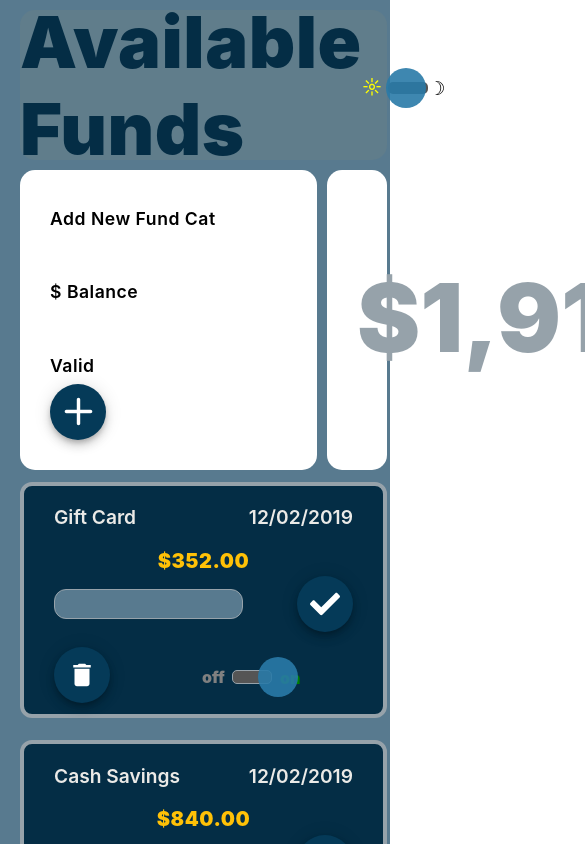
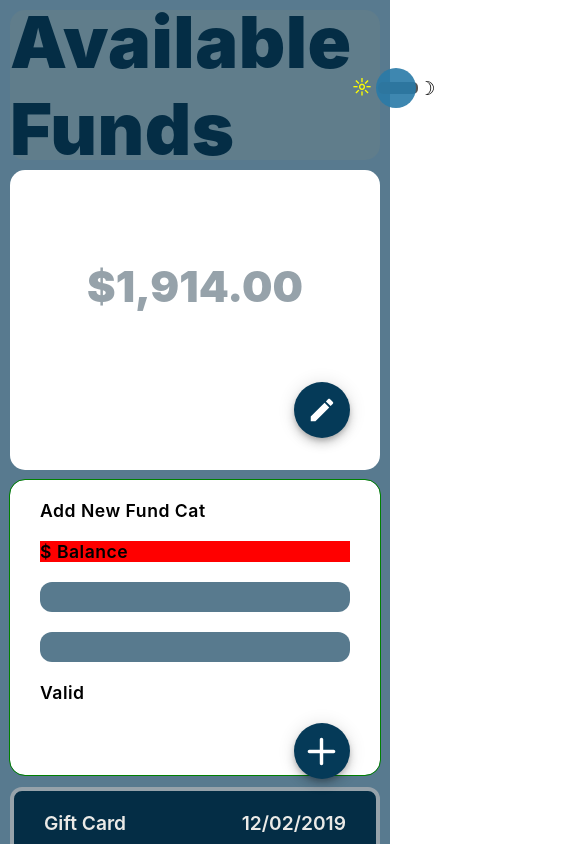
Before and after one commit to dioscarr/Available-Funds, a React (Create React App) app: page / in a window 390 px wide. Shown: the top 844 px of the page, 585 px wide, since content can reach past the window. Built offline with nearby package versions, Linux system fonts and the light colour scheme.

Commit message:
update app layout and css

```diff
--- a/src/App.css
+++ b/src/App.css
@@ -50,7 +50,7 @@
 #item1-2
 {
   grid-row: 2;
-  grid-column: 3/6;
+  grid-column: 2/6;
   padding: 30px;
   min-height: 300px;
   background-color: #ffffff;
@@ -60,17 +60,13 @@
 }
 #item2
 {
-
-  grid-row:2;
-  grid-column: 2;
-  align-self:center;
-  padding:30px;
-  min-height: 300px;
+  grid-row: 3;
+  grid-column: 2/6;
+  padding: 20px 30px;
+  min-height: 10vh;
   background-color: #ffffff;
-  border-radius:15px;
-
-
-  display:grid;
+  border-radius: 15px;
+  display: grid;
   grid-template-columns: 100%;
 }
 
@@ -81,7 +77,7 @@
   align-self:start;
   background-color:transparent;
 }
-
+/* Main layout Grid */
 #todoGridParent
 {
   padding:10px;
@@ -91,13 +87,14 @@
   display:grid;
   grid-gap:10px;
   grid-template-columns: 1fr 1fr 1fr 1fr 1fr 1fr;
-  grid-template-rows:2fr 1fr 20fr 20fr;
+  grid-template-rows:2fr 1fr 1fr 20fr;
 }
 
 .Toolbar{
-  height:inherit !important;
+  height:2vh;
   display:grid;
-  grid-template-rows:1fr 1fr 1fr 1fr 1fr;
+  grid-template-columns: repeat(auto-fit,minmax(150px,1fr));
+  grid-gap: 20px;
 
 }
 .Toolbar div{
@@ -119,7 +116,8 @@
   border:none;
   border-radius:12px;
   align-self:center;
-  padding:10px 15px;;
+  padding:10px 15px;
+  background-color: #587a8e;
 }
 .Toolbar input:focus{
 
@@ -129,16 +127,16 @@
 }
 .Toolbar input[name="NewFundName"]
 {
-  grid-row:2;
+
 
 
 }
 .Toolbar div:nth-child(3){
-  grid-row:3;
+
 }
 .Toolbar input[name="NewFundBalance"]
 {
-  grid-row:4;
+
 
 }
 
@@ -150,7 +148,7 @@ parent grid #item3
 **/
 
 #item3{
-  grid-row:3;
+  grid-row:4;
   grid-column: 2/6;
 
   background-color:transparent;
@@ -344,7 +342,7 @@ input[type="checkbox"].checkbox + label {
 
 .FundsSummaryRoot div:nth-child(2){
   grid-row: 2;
-  font-size: 95px;
+  font-size: 11vw;
   font-weight: 900;
   justify-self: center;
   align-self: center;
@@ -361,9 +359,53 @@ input[type="checkbox"].checkbox + label {
 
 .MuiFab-primary {
   color: #fff;
-  background-color:#053a58!important
+  background-color:#053a58!important;
+  justify-self: end;
 }
 .MuiFab-primary:hover {
   color: #c5c746;
   background-color: #1b90cf!important;
 }
+
+
+/* Mobile */
+@media (max-width: 600px) {
+  #item2 {
+    grid-column: 1/7;
+    min-height: 35vh;
+    outline:1px solid green;
+  }
+  .toolbar
+  {
+    outline:1px solid green;
+    display:grid;
+    grid-template-columns:1fr !important;
+    grid-template-rows: 1fr 1fr 1fr 1fr 1fr 1fr !important;
+  }
+  .Toolbar div:nth-child(1){
+    grid-row:1;
+
+  }
+  .Toolbar div:nth-child(3){
+    grid-row:2!important;
+    background-color:red!important;
+
+  }
+  #item1
+  {
+    grid-column: 1/7;
+  }
+  #item1-2
+  {
+    grid-column: 1/7;
+  }
+  #item3{
+
+    grid-column: 1/7;
+  }
+  #item4
+  {
+    grid-column: 1/7;
+  }
+
+}
--- a/src/App.js
+++ b/src/App.js
@@ -66,11 +66,12 @@ function App() {
               </span>
             </div>
         </div>
+
+        <div id="item1-2">
+          <FundsSummary />
+        </div>
         <div id="item2">
           <ManageFunds/>
-        </div>
-        <div id="item1-2">
-          <FundsSummary />
         </div>
         <div id="item3" className="CollectionOfAvailFunds">
         <FundsView />
```
